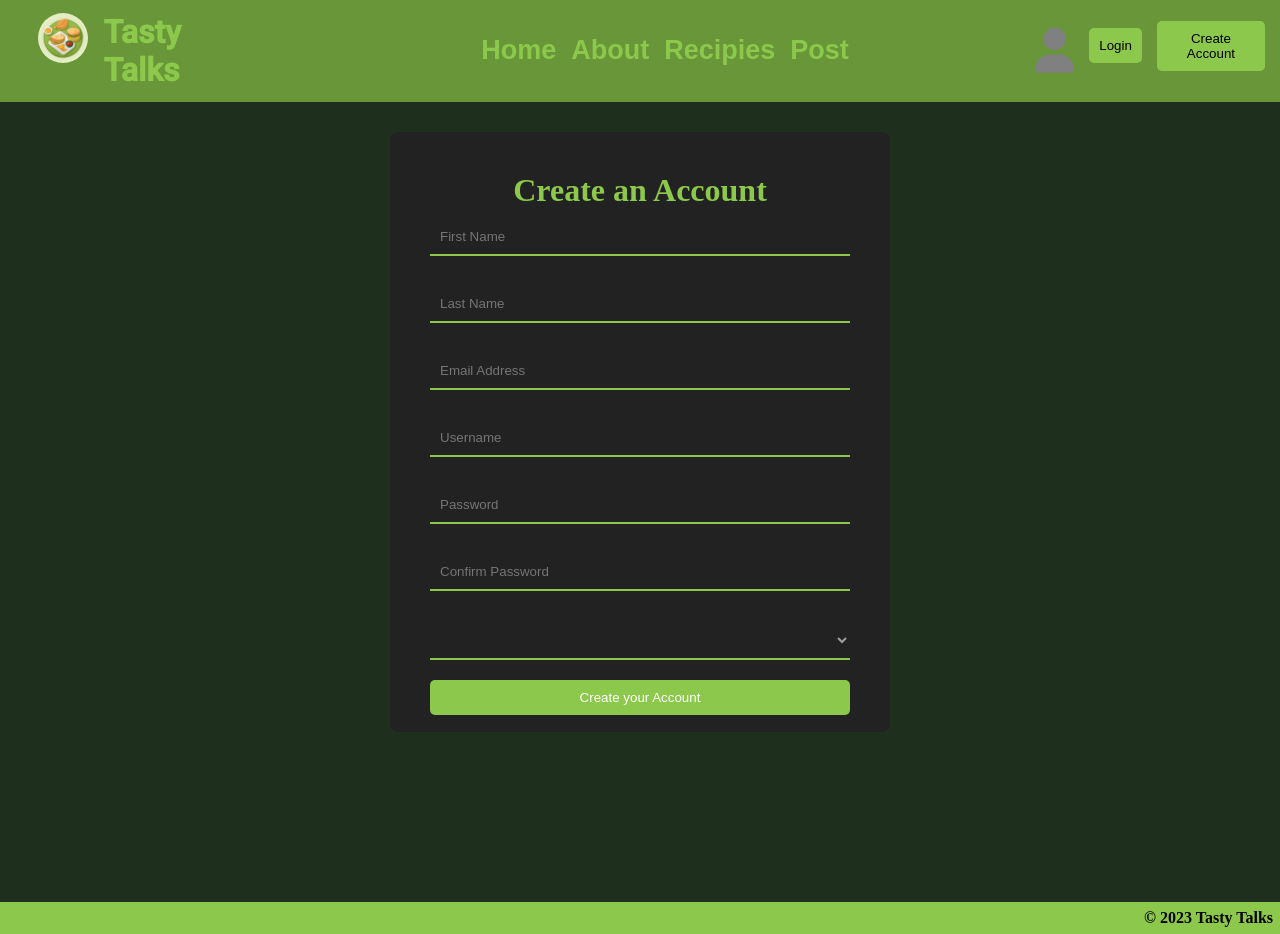
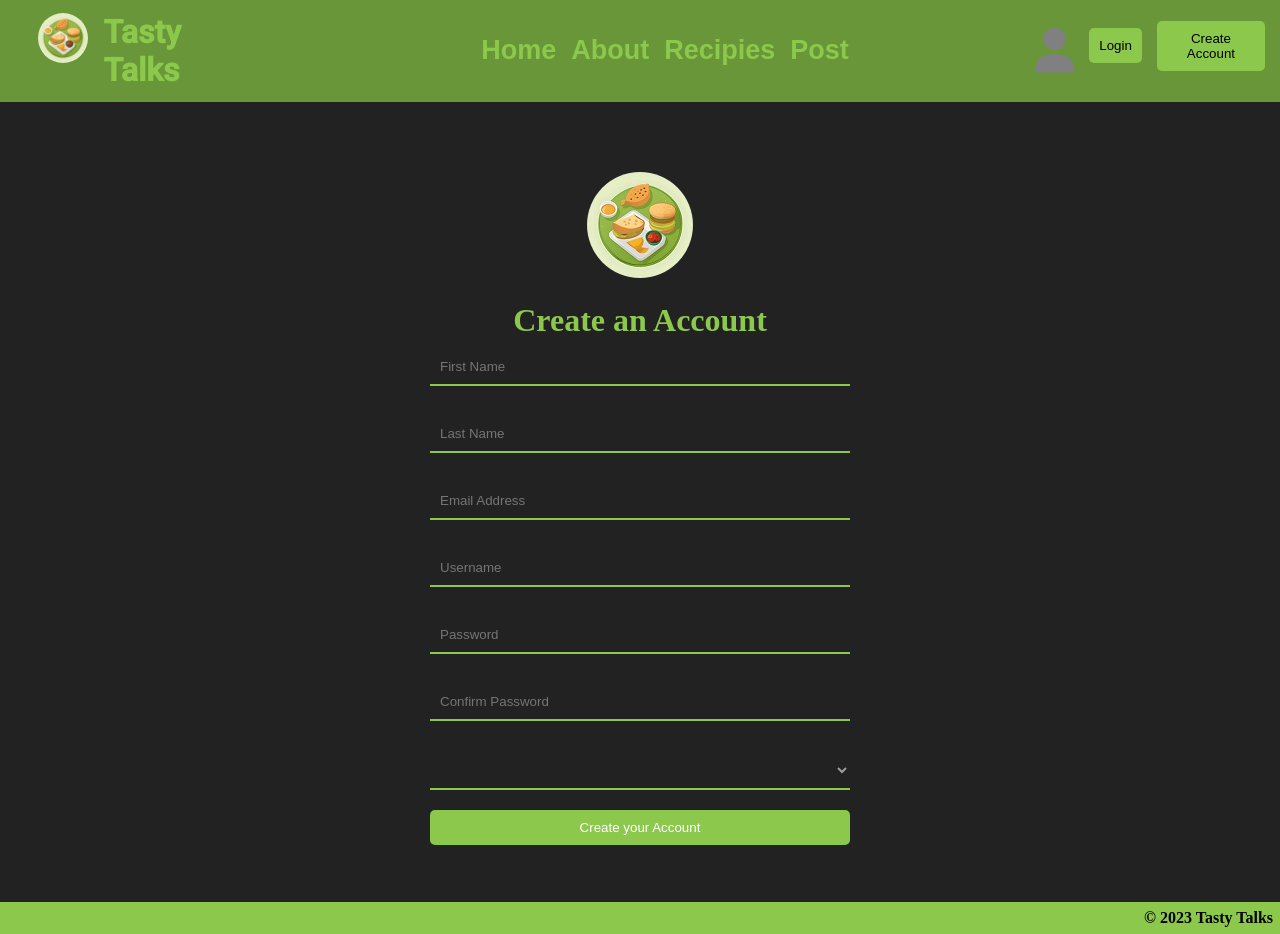
Before and after one commit to wbermel3rd/TastyTalks, a Vue app in the folder tastytalks/: page /register in a window 1280 px wide. Built offline with nearby package versions, Linux system fonts and the light colour scheme; no server answers.

Commit message:
Updated styling on registration to match login

```diff
--- a/tastytalks/src/views/RegistrationPage.vue
+++ b/tastytalks/src/views/RegistrationPage.vue
@@ -1,6 +1,9 @@
 <template>
     <div class="registration-container">
       <div class="registration-box">
+        <div class="logo">
+            <img src="images/TastkyTalkMainIconSmall.jpg" alt="Logo Placeholder" />
+          </div>
         <h1>Create an Account</h1>
         <form class="register" @submit.prevent="Register">
           <div class="textbox">
@@ -89,6 +92,7 @@
     padding-top: 30px;
     padding-bottom: 620px;
     height: 100vh;
+    background-color: #222;
   }
 
   .registration-box {
@@ -143,4 +147,14 @@
   .btn:hover {
     opacity: 0.8;
   }
+
+  .logo img{
+    height: auto;
+    border-radius: 50%;
+    /* max-width: 50px; */
+  }
+
+  .logo{
+    margin-bottom: 20px;
+  }
   </style>
```
